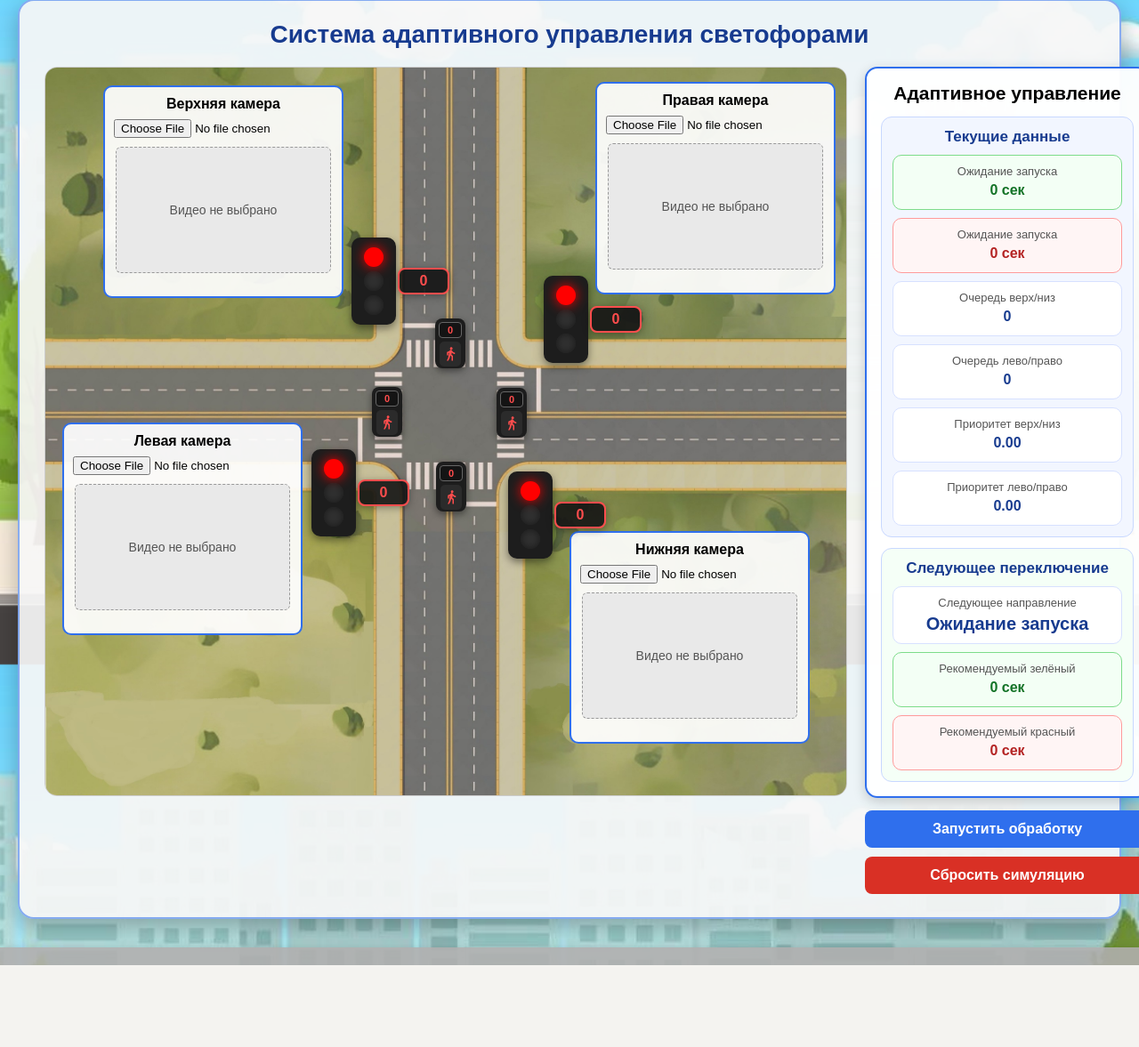
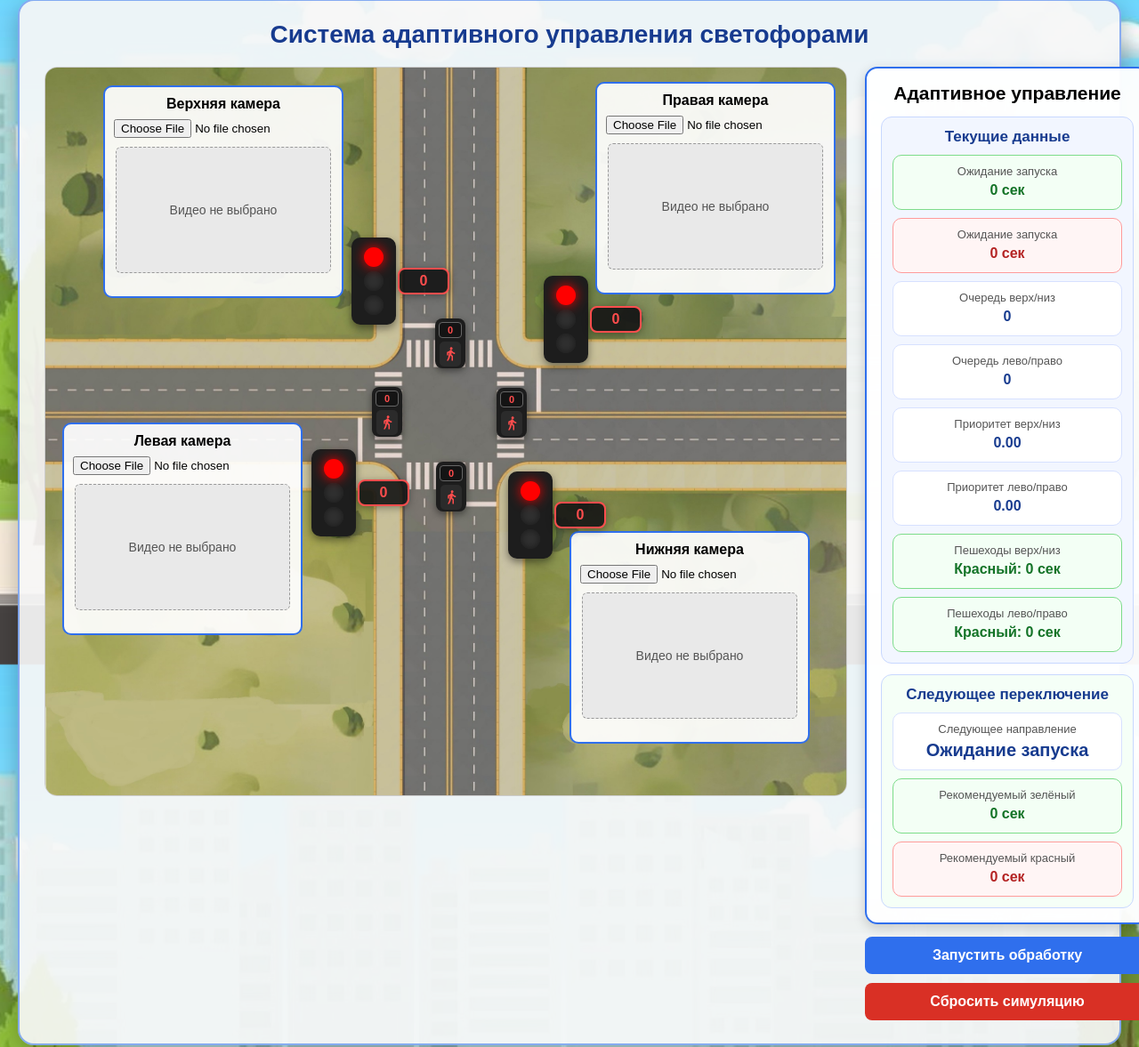
Before and after one commit to Alexey-Chex/Diplom, a Flask app: page / in a window 1280 px wide. Shown: the part 53-1230 px from the top of the page at 89% size. Before the commit the page ends 1138 px from the top, so only its background shows below. Run offline with Flask 3, Linux system fonts and the light colour scheme.

Commit message:
Add current pedestrian signal cards

```diff
--- a/templates/index.html
+++ b/templates/index.html
@@ -176,6 +176,16 @@
                                         <span>Приоритет лево/право</span>
                                         <strong id="left-right-priority">0.00</strong>
                                     </div>
+
+                                    <div class="adaptive-card adaptive-card-green">
+                                        <span>Пешеходы верх/низ</span>
+                                        <strong id="ped-up-down-info">Красный: 0 сек</strong>
+                                    </div>
+
+                                    <div class="adaptive-card adaptive-card-green">
+                                        <span>Пешеходы лево/право</span>
+                                        <strong id="ped-left-right-info">Красный: 0 сек</strong>
+                                    </div>
                                 </div>
                             </section>
 
```
